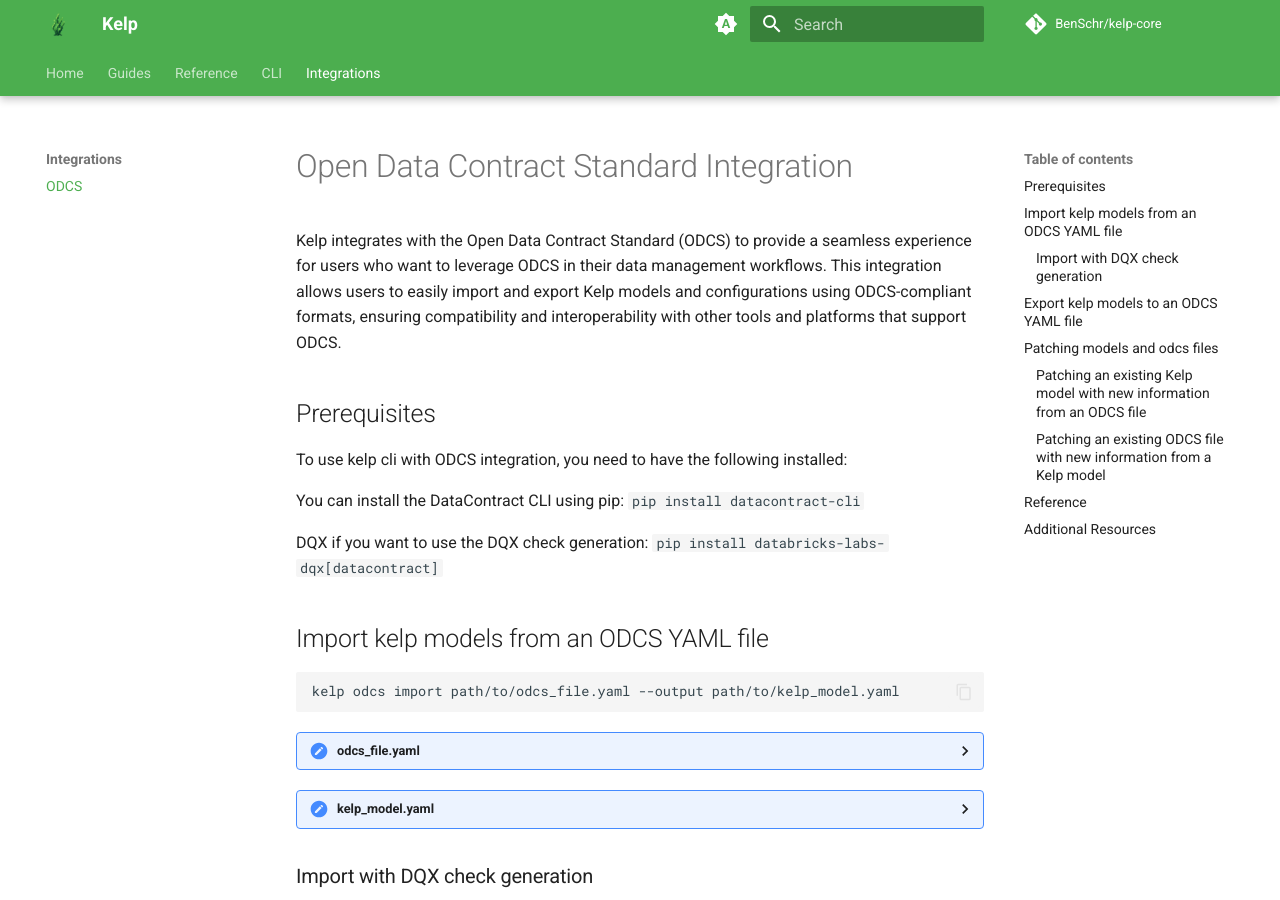
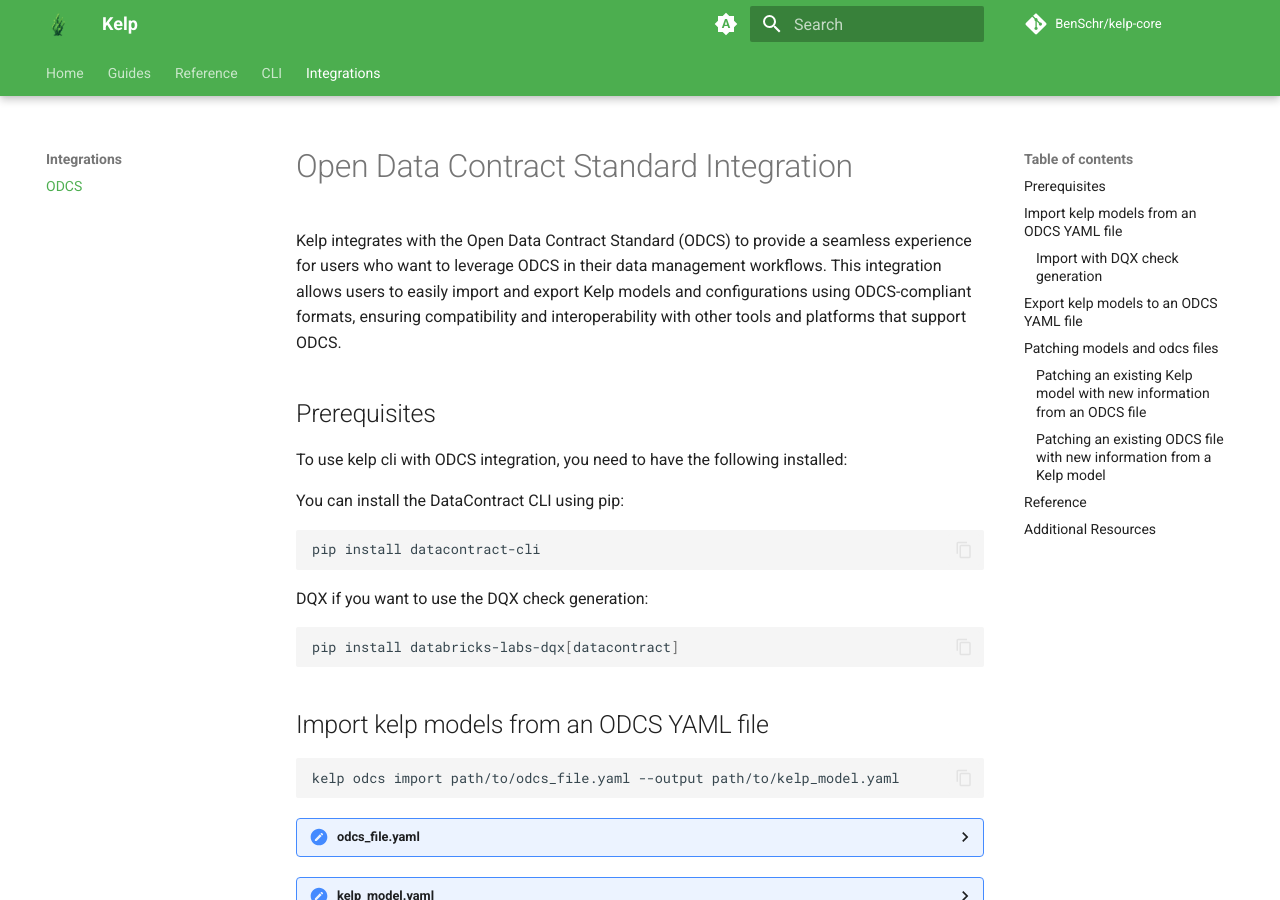
Before and after one commit to BenSchr/kelp-core, an MkDocs documentation site: the page built from docs/integrations/odcs.md, in a window 1280 px wide and 900 px high. Built offline with MkDocs 1.6.1 and Material for MkDocs 9.7.7, drawn with Linux system fonts in a browser that asks for light colours; comment, search, counter and statistics services are not loaded.

Commit message:
docs: updated docs

````diff
--- a/docs/integrations/odcs.md
+++ b/docs/integrations/odcs.md
@@ -7,10 +7,13 @@
 To use kelp cli with ODCS integration, you need to have the following installed:
 
 You can install the DataContract CLI using pip:
-`pip install datacontract-cli`
-
+```bash
+pip install datacontract-cli
+```
 DQX if you want to use the DQX check generation:
-`pip install databricks-labs-dqx[datacontract]`
+```bash
+pip install databricks-labs-dqx[datacontract]
+```
 
 ## Import kelp models from an ODCS YAML file
 
````
Also changed, not shown: CHANGELOG.md (+1 -1 lines).
